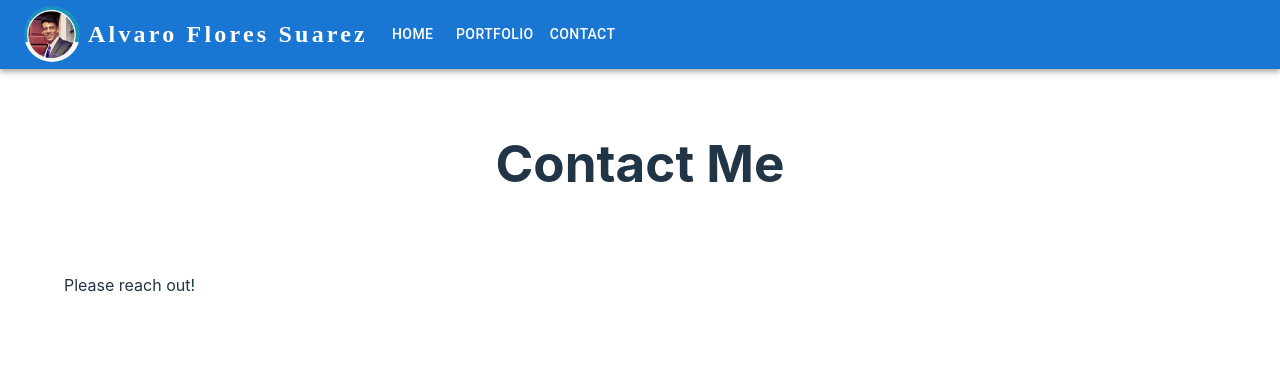
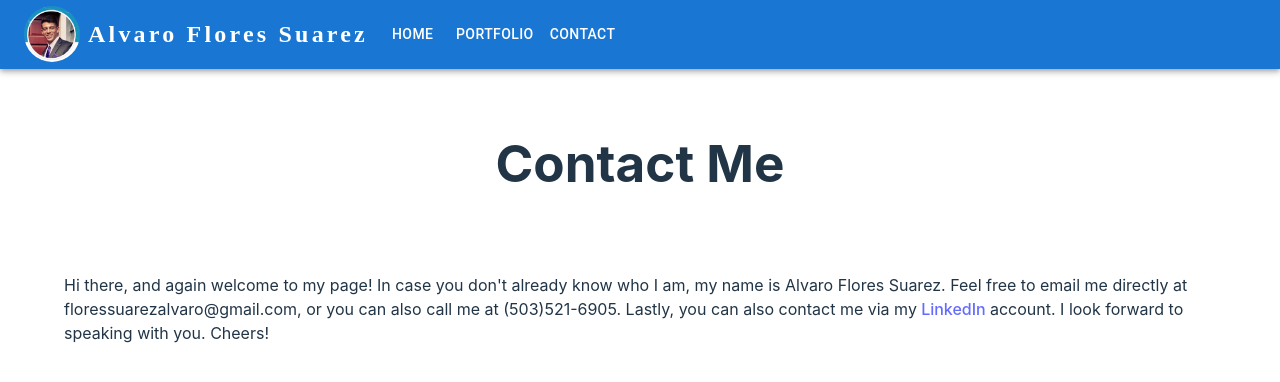
Before and after one commit to floressuarezalvaro/my-portfolio, a React (Vite) app: page /contact in a window 1280 px wide. Shown: the top 382 px of the page. Built offline with nearby package versions, Linux system fonts and the light colour scheme; a web font is replaced by a local one.

Commit message:
updated contact page

```diff
--- a/src/pages/Contact.jsx
+++ b/src/pages/Contact.jsx
@@ -4,7 +4,12 @@ function Contact() {
         <h1>Contact Me</h1>
         <div className="card">
           <p>
-            Please reach out!
+            Hi there, and again welcome to my page! In case you don't already know
+            who I am, my name is Alvaro Flores Suarez. Feel free to email me directly at
+            floressuarezalvaro@gmail.com, or you can also call me at (503)521-6905.
+            Lastly, you can also contact me via my
+            <a href="https://www.linkedin.com/in/afloressuarez/"> LinkedIn </a>
+            account. I look forward to speaking with you. Cheers!
           </p>
         </div>
       </main>
```
